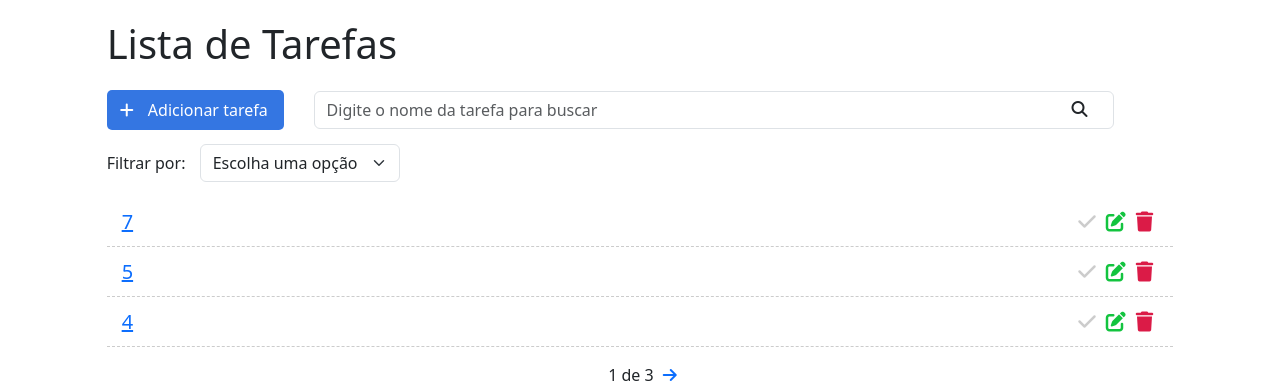
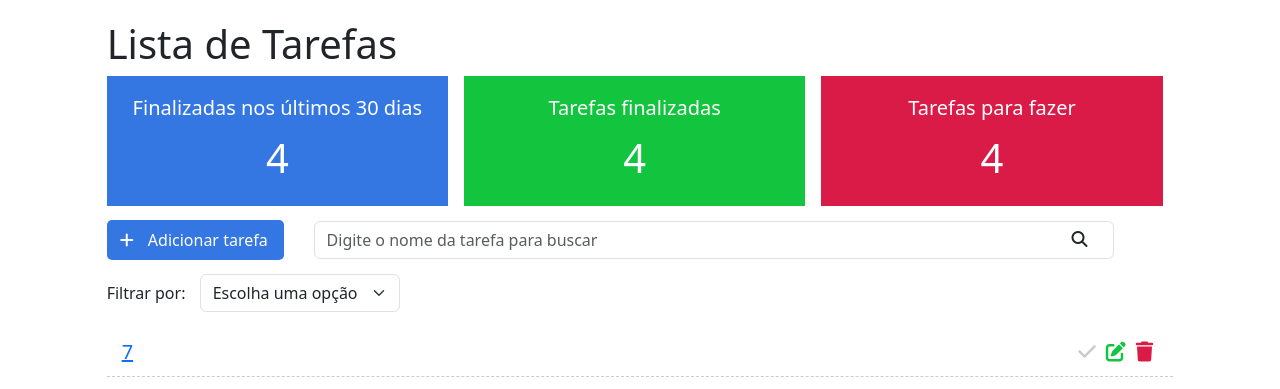
Before and after one commit to Viipaxx/iniciando-django, a Django app: page / in a window 1280 px wide. Shown: the part 57-446 px from the top of the page. Run offline with Django 5.2, Linux system fonts and the light colour scheme; a user stored in the database is signed in; data comes from the database, SQL or seed files in the repository; both versions use the stored data as it was after the commit; some libraries are stand-ins or nearby versions.

Commit message:
Projeto To Do List 100% concluido

```diff
--- a/todo/tasks/static/css/styles.css
+++ b/todo/tasks/static/css/styles.css
@@ -26,6 +26,51 @@
     letter-spacing: 1px;
 }
 
+/* dashboard */
+
+.dashboard {
+    padding: 0;
+    width: 100%;
+    display: block;
+}
+
+.dashboard h4 {
+    font-size: 20px;
+}
+
+.dashboard span {
+    font-size: 40px;
+    display: block;
+    width: 100%;
+}
+
+.dashboard-box {
+    float: left;
+    background-color: #dfdfdf;
+    color: #fff;
+    padding: 20px;
+    box-sizing: border-box;
+    height: 130px;
+    width: 32%;
+    text-align: center;
+}
+
+.dashboard-box:nth-child(2) {
+    margin-left: 1.5%;
+    margin-right: 1.5%;
+}
+
+#dashboard-lastdays {
+    background-color: #3476e2;
+}
+
+#dashboard-done{
+    background-color: #13c43f;
+}
+
+#dashboard-doing {
+    background-color: #db1b47;
+}
 /* Botão de adicionar */
 
 #add-link {
--- a/todo/tasks/templates/tasks/list.html
+++ b/todo/tasks/templates/tasks/list.html
@@ -5,6 +5,20 @@
 {% block content %}
 <div class="offset-1 col-10 list-div">
     <h1>Lista de Tarefas</h1>
+    <div class="container dashboard">
+        <div class="col-4 dashboard-box" id="dashboard-lastdays">
+            <h4>Finalizadas nos últimos 30 dias</h4>
+            <span>{{ tasksrecently }}</span>
+        </div>
+        <div class="col-4 dashboard-box" id="dashboard-done">
+            <h4>Tarefas finalizadas</h4>
+            <span>{{ tasksdone }}</span>
+        </div>
+        <div class="col-4 dashboard-box" id="dashboard-doing">
+            <h4>Tarefas para fazer</h4>
+            <span>{{ tasksdoing }}</span>
+        </div>
+    </div>
     <a id="add-link" href="newtask/">
         <div class="col-2 add-div">
             <i class="fa-solid fa-plus"></i> Adicionar tarefa
--- a/todo/tasks/views.py
+++ b/todo/tasks/views.py
@@ -5,6 +5,7 @@ from django.contrib.auth.decorators import login_required
 from django.core.paginator import Paginator
 from .forms import TaskForm
 from django.contrib import messages
+import datetime
 # Create your views here.
 
 @login_required
@@ -12,6 +13,9 @@ def taskList(request):
 
     search = request.GET.get('search')
     filter = request.GET.get('filter')
+    tasksDoneRecently = Task.objects.filter(done='done', updated_at__gt=datetime.datetime.now() - datetime.timedelta(days=30), user=request.user).count()
+    tasksDone = Task.objects.filter(done='done', user=request.user).count()
+    tasksDoing = Task.objects.filter(done='doing', user=request.user).count()
 
     if search:
 
@@ -31,7 +35,7 @@ def taskList(request):
 
         tasks = paginator.get_page(page)
 
-    return render(request, 'tasks/list.html', {'tasks': tasks})
+    return render(request, 'tasks/list.html', {'tasks': tasks, 'tasksrecently': tasksDoneRecently, 'tasksdone': tasksDone, 'tasksdoing': tasksDoing})
 
 @login_required
 def taskView(request, id):
--- a/todo/todo/settings.py
+++ b/todo/todo/settings.py
@@ -25,7 +25,7 @@ SECRET_KEY = 'django-insecure-r68@*4mmiv7)@km&=_n^p^nl5kbe47i82=q0e2s(0jwg203=nl
 # SECURITY WARNING: don't run with debug turned on in production!
 DEBUG = True
 
-ALLOWED_HOSTS = ["*"]
+ALLOWED_HOSTS = []
 
 
 # Application definition
```
Also changed, not shown: todo/db.sqlite3.
